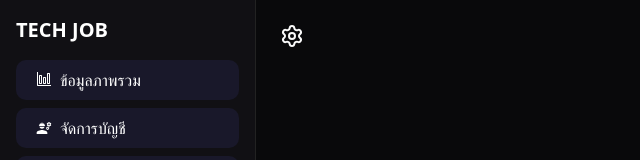
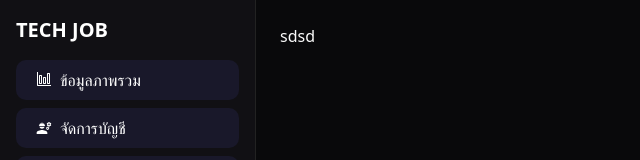
Before and after one commit to TimeSuwichak/Final, a React (Vite) app in the folder techjob-ts/: page /admin/Setting in a window 1280 px wide. Shown: the top 160 px of the page, without its empty margins (0-640 px from the left). Built offline with nearby package versions, Linux system fonts and the light colour scheme.

Commit message:
setting fix

```diff
--- a/techjob-ts/src/pages/commom/setting.tsx
+++ b/techjob-ts/src/pages/commom/setting.tsx
@@ -1,9 +1,9 @@
 import React from 'react'
 
-function setting() {
+function Setting() {
   return (
-    <div>setting</div>
+    <div>sdsd</div>
   )
 }
 
-export default setting
+export default Setting
--- a/techjob-ts/src/router.tsx
+++ b/techjob-ts/src/router.tsx
@@ -15,6 +15,7 @@ import Report from "./pages/admin/Report";
 import WorkOders from "./pages/admin/WorkOders";
 import MaterialPage from "./pages/admin/Material";
 import { Settings } from "lucide-react";
+import Setting from "./pages/commom/Setting";
 
 const router = createBrowserRouter([
   { path: "/", element: <Navigate to="/login" replace /> },
@@ -47,7 +48,7 @@ const router = createBrowserRouter([
       },
       {
         path: "Setting",
-        element:<Settings/>
+        element: <Setting/>,
       }
     ],
   },
```
